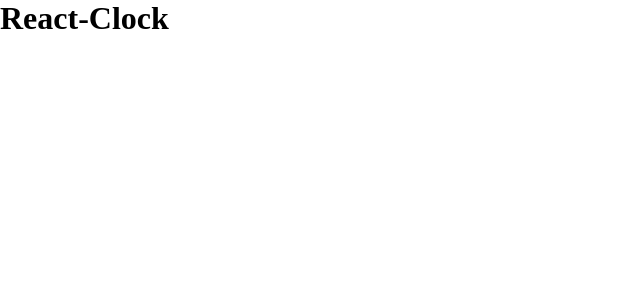
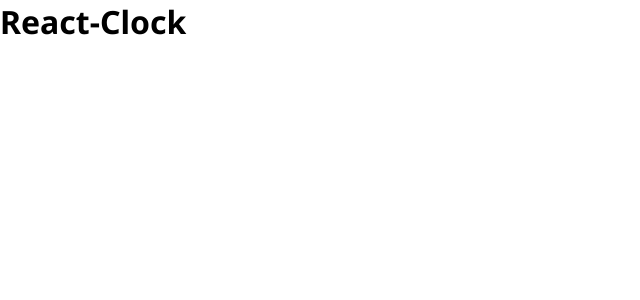
Before and after one commit to hamdikaan/react-clock, a React (Vite) app: page / in a window 1280 px wide. Shown: the top 300 px of the page, without its empty margins (0-640 px from the left). Built offline with nearby package versions, Linux system fonts and the light colour scheme.

Commit message:
Add Noto Sans font

```diff
--- a/src/index.css
+++ b/src/index.css
@@ -1,5 +1,8 @@
+@import url('https://fonts.googleapis.com/css2?family=Noto+Sans:ital,wght@0,100;0,200;0,300;0,400;0,500;0,600;0,700;0,800;0,900;1,100;1,200;1,300;1,400;1,500;1,600;1,700;1,800;1,900&display=swap');
+
 * {
  box-sizing: border-box;
  padding: 0;
  margin: 0;
+ font-family: 'Noto Sans', sans-serif;
 }
```
